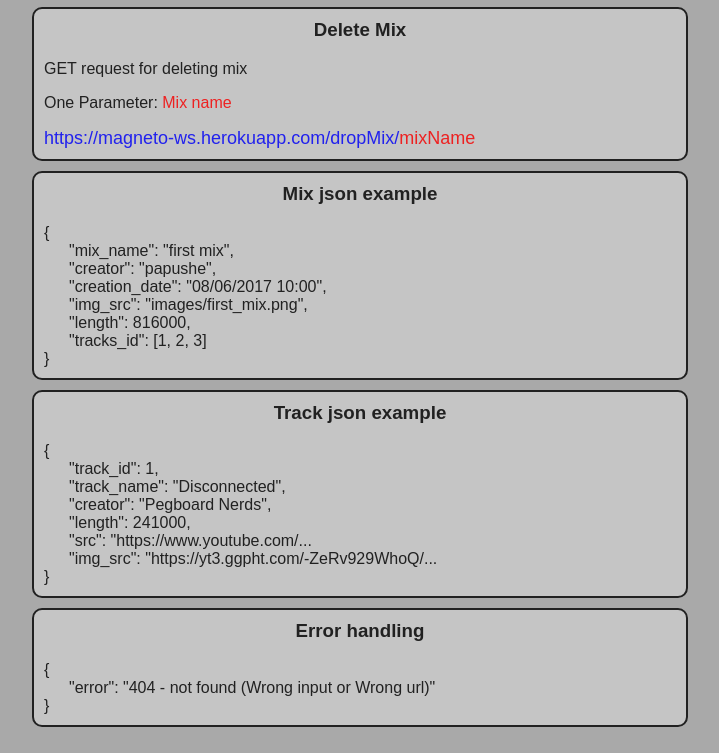
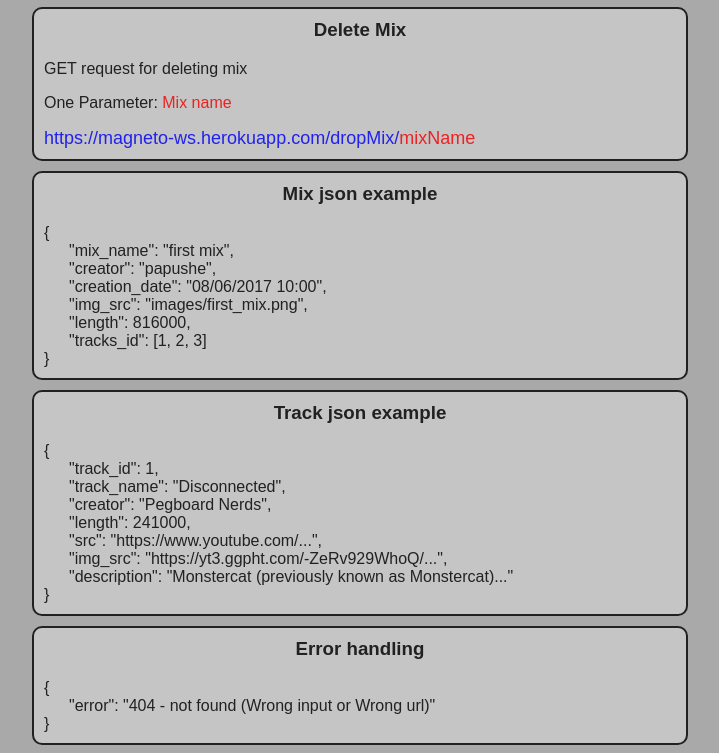
Before and after one commit to NaorHai/magneto-ws, a website: page index.html in a window 1280 px wide. Shown: the part 885-1638 px from the top of the page, without its empty margins (280-999 px from the left). Drawn offline with Linux system fonts and the light colour scheme; files that its build step writes are made by us from their sources.

Commit message:
update index.html - track json

```diff
--- a/index.html
+++ b/index.html
@@ -61,8 +61,9 @@
     <p>"track_name": "Disconnected",</p>
     <p>"creator": "Pegboard Nerds",</p>
     <p>"length": 241000,</p>
-    <p>"src": "https://www.youtube.com/...</p>
-    <p>"img_src": "https://yt3.ggpht.com/-ZeRv929WhoQ/...</p>
+    <p>"src": "https://www.youtube.com/...",</p>
+    <p>"img_src": "https://yt3.ggpht.com/-ZeRv929WhoQ/...",</p>
+    <p>"description": "Monstercat (previously known as Monstercat)..."</p>
     }
 </div>
 <div class="json">
```
